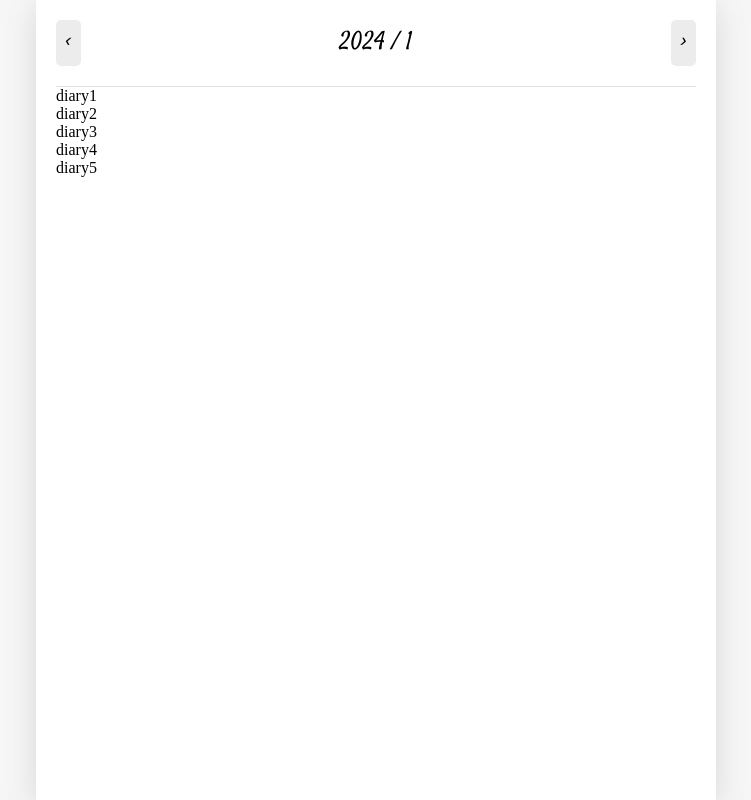
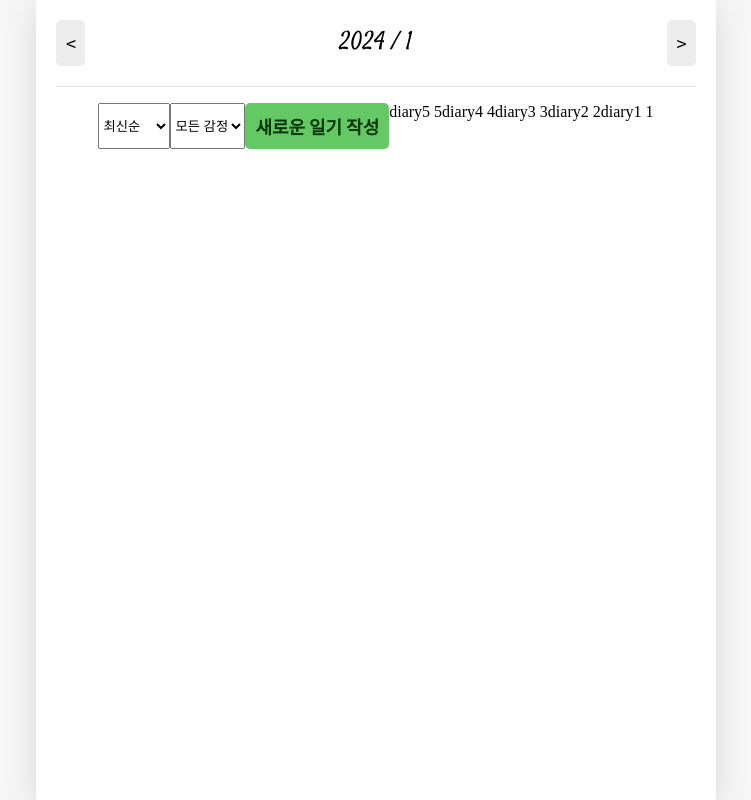
Before and after one commit to daaraam/emotionDiary, a React (Create React App) app: page / in a window 1280 px wide. Shown: the whole page, without its empty margins (264-1015 px from the left). Built offline with nearby package versions, Linux system fonts and the light colour scheme; the HTML template or start-up script is replaced by a standard one.

Commit message:
feat: DiaryList_sort

```diff
--- a/src/App.css
+++ b/src/App.css
@@ -50,7 +50,9 @@ body {
   font-size: 18px;
   white-space: nowrap;
   /* 버튼 안의 글이 두줄이 되지 않게 */
-  font-family: 'Satisfy', cursive;
+  font-family: 'Noto Sans KR', serif;
+  font-weight: 900;
+
 }
 
 .MyButton_default {
--- a/src/Components/DiaryList.js
+++ b/src/Components/DiaryList.js
@@ -1,11 +1,116 @@
-import React from 'react';
+import React, { useState } from 'react';
+import { useNavigate } from 'react-router-dom';
+import styled from 'styled-components';
+import MyButton from './MyButton';
+const sortOptionList = [
+	{
+		value: 'latest',
+		name: '최신순',
+	},
+	{
+		value: 'oldest',
+		name: '오래된순',
+	},
+];
+
+const sortEmotionList = [
+	{
+		value: 'all',
+		name: '모든 감정',
+	},
+	{
+		value: 'good',
+		name: '좋은 감정',
+	},
+	{
+		value: 'bad',
+		name: '나쁜 감정',
+	},
+];
+const ControlMenu = ({ value, onChange, optionList }) => {
+	return (
+		<select value={value} onChange={e => onChange(e.target.value)}>
+			{optionList.map((item, index) => (
+				<option key={index} value={item.value}>
+					{item.name}
+				</option>
+			))}
+		</select>
+	);
+};
 
 export default function DiaryList({ diaryList }) {
+	const [sortType, setSortType] = useState('latest');
+	const [filter, setFilter] = useState('all');
+	const negative = useNavigate();
+
+	const getProcessedDiaryList = () => {
+		const compare = (a, b) => {
+			if (sortType === 'latest') {
+				return parseInt(b.date) - parseInt(a.date);
+			} else {
+				return parseInt(a.date) - parseInt(b.date);
+			}
+		};
+
+		const filterCallback = item => {
+			if (filter === 'good') {
+				return parseInt(item.emotion) <= 3;
+			} else {
+				return parseInt(item.emotion) > 3;
+			}
+		};
+		const copyList = JSON.parse(JSON.stringify(diaryList));
+		const filteredList = filter === 'all' ? copyList : copyList.filter(item => filterCallback(item));
+		const sortedList = filteredList.sort(compare);
+		return sortedList;
+	};
+
+	let one = parseInt(new Date().getTime());
+	let two = parseInt(new Date().getTime() + 1);
+	console.log(parseInt(one) - parseInt(two));
+
 	return (
-		<div>
-			{diaryList.map(item => (
-				<div key={item.id}>{item.content}</div>
-			))}
-		</div>
+		<DiaryListContainer>
+			<MenuWrapper>
+				<LeftCol>
+					<ControlMenu value={sortType} optionList={sortOptionList} onChange={setSortType} />
+					<ControlMenu value={filter} optionList={sortEmotionList} onChange={setFilter} />
+				</LeftCol>
+				<RightCol>
+					<MyButton
+						text={'새로운 일기 작성'}
+						type={'positive'}
+						onClick={() => {
+							negative('/new');
+						}}
+					/>
+				</RightCol>
+				{getProcessedDiaryList().map(item => (
+					<div key={item.id}>
+						{item.content} {item.emotion}
+					</div>
+				))}
+			</MenuWrapper>
+		</DiaryListContainer>
 	);
 }
+
+// getProcessedDiaryList을 화면에 뿌려주고 있는데 이건 sortedList를 리턴하는 함수고, sortedList는 filteredList를 compare로 sort한 값이니까 f-c-s-g 순.
+
+const DiaryListContainer = styled.div`
+	padding: 1rem;
+`;
+
+const MenuWrapper = styled.div`
+	display: flex;
+	justify-content: center;
+`;
+const LeftCol = styled.div`
+	display: flex;
+	justify-content: start;
+`;
+const RightCol = styled.div`
+	display: flex;
+	justify-content: end;
+`;
--- a/src/Pages/Home.js
+++ b/src/Pages/Home.js
@@ -3,6 +3,7 @@ import { DiaryStateContext } from '../App';
 import DiaryList from '../Components/DiaryList';
 import MyButton from './../Components/MyButton';
 import MyHeader from './../Components/MyHeader';
+import { useNavigate } from 'react-router-dom';
 
 function Home() {
 	const diaryList = useContext(DiaryStateContext);
```
